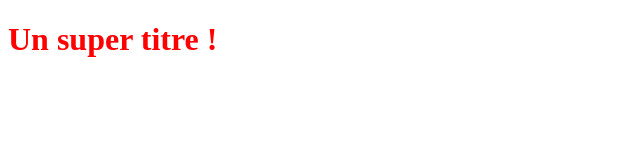
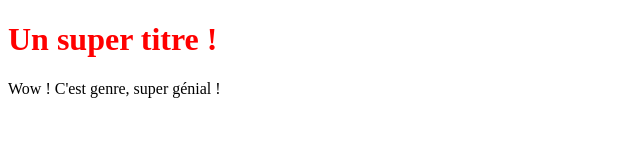
Before and after one commit to TzWxlFy/OpenclassroomsProject, a plain HTML site: page index.html in a window 1280 px wide. Shown: the whole page, without its empty margins (0-640 px from the left). Drawn offline with Linux system fonts and the light colour scheme.

Commit message:
Ajout d'un paragraphe.

```diff
--- a/index.html
+++ b/index.html
@@ -6,5 +6,6 @@
 </head>
 <body>
     <h1>Un super titre !</h1>
+    <p>Wow ! C'est genre, super génial !</p>
 </body>
 </html>
```
